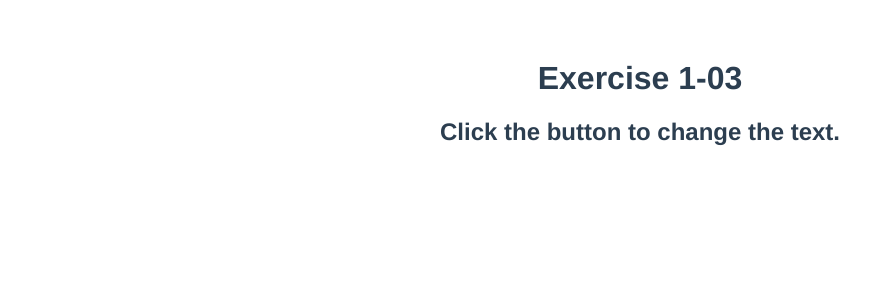
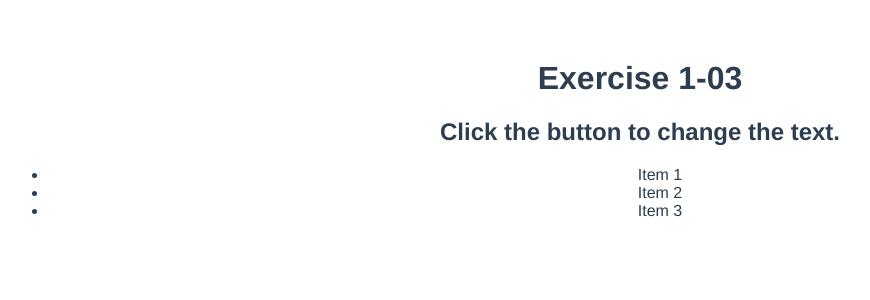
Before and after one commit to ashishjsharda/VueExercise03, a Vue app: page / in a window 1280 px wide. Shown: the top 300 px of the page, without its empty margins (0-870 px from the left). Built offline with nearby package versions, Linux system fonts and the light colour scheme.

Commit message:
Add list

```diff
--- a/src/App.vue
+++ b/src/App.vue
@@ -2,19 +2,23 @@
   <div id="app">
     <h1>{{title}}</h1>
     <h2>{{subtitle}}</h2>
+    <ul>
+      <li> {{items[0]}}</li>
+      <li> {{items[1]}}</li>
+      <li> {{items[2]}}</li>
+
+    </ul>
   </div>
 </template>
 
 <script>
-
-
-
 export default {
   name: 'App',
   data() {
     return {
       title: 'Exercise 1-03',
-      subtitle: 'Click the button to change the text.'
+      subtitle: 'Click the button to change the text.',
+      items: ['Item 1', 'Item 2', 'Item 3']
     }
   }
 }
```
